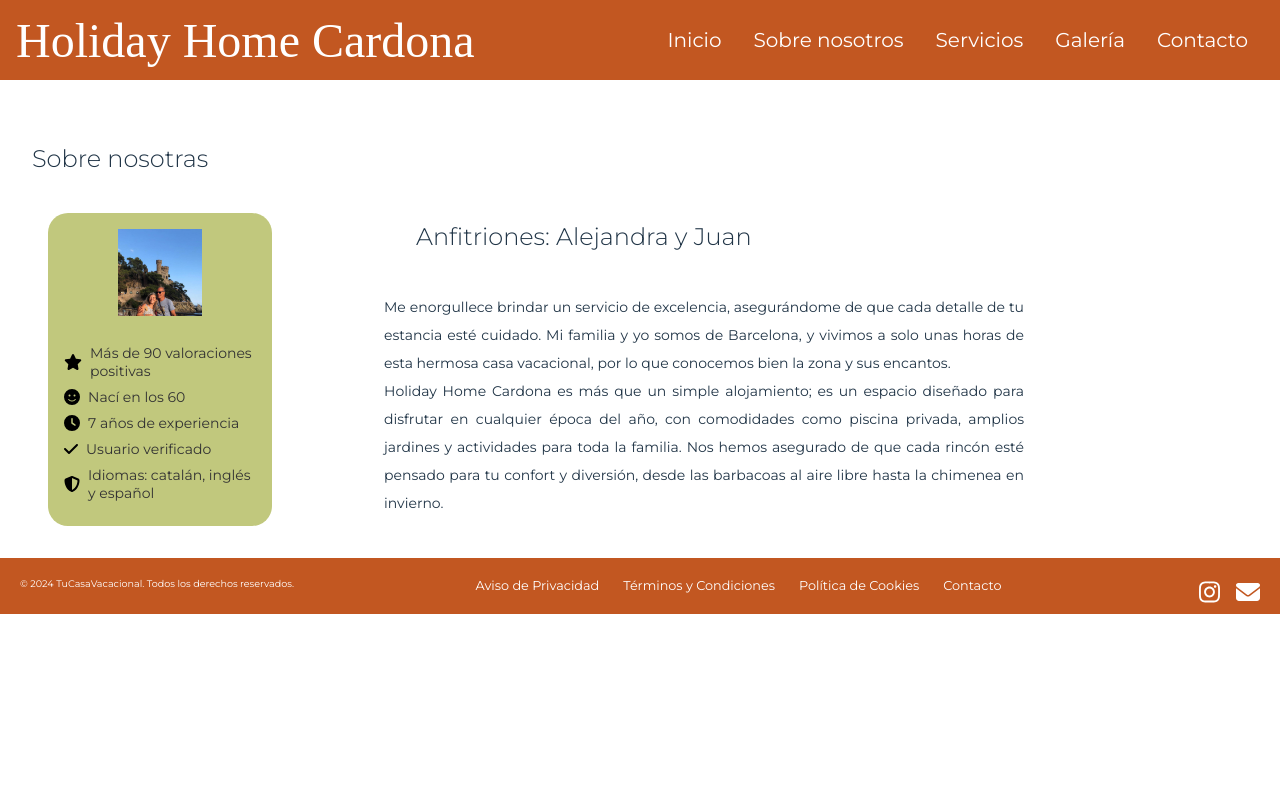
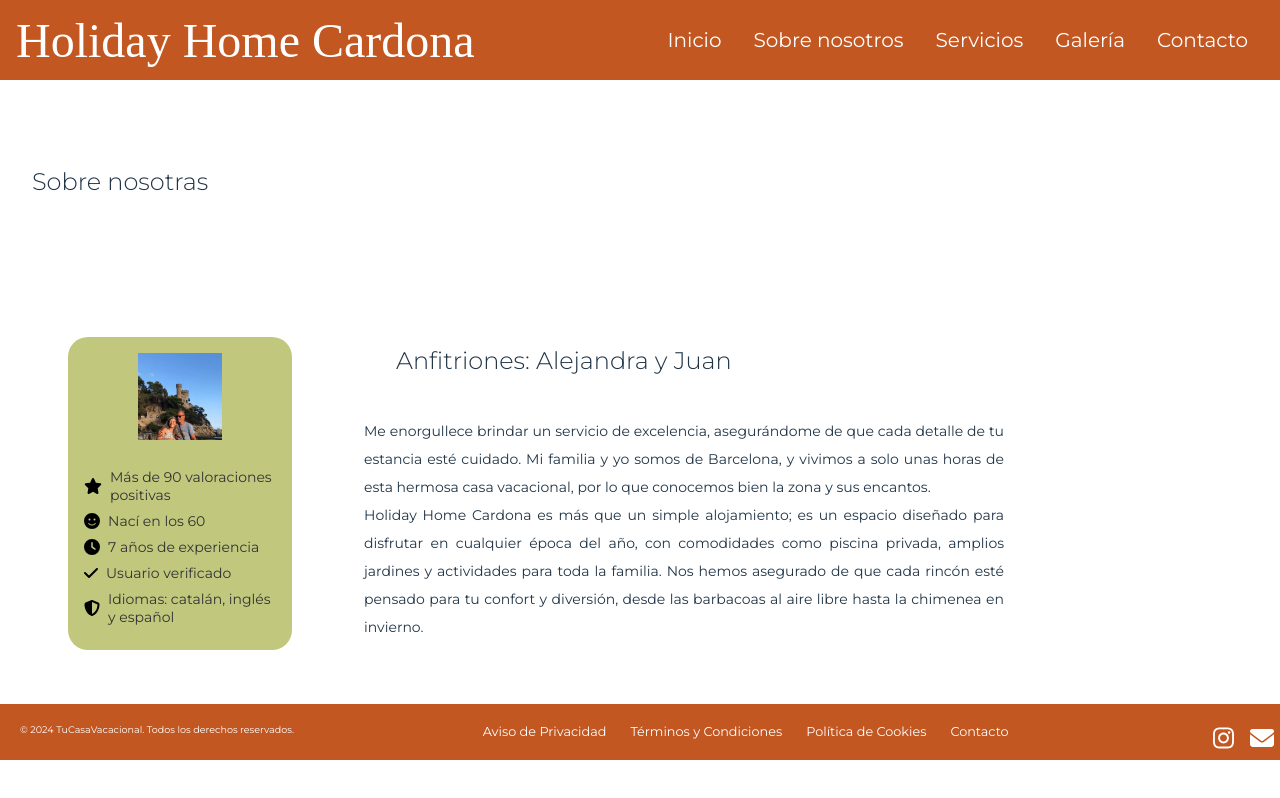
Before and after one commit to SaraJoLo/H.H.Cardona, a React (Vite) app: page /aboutus in a window 1280 px wide. Built offline with nearby package versions, Linux system fonts and the light colour scheme; a web font is replaced by a local one.

Commit message:
styles footer in components

```diff
--- a/src/components/footer/footer.scss
+++ b/src/components/footer/footer.scss
@@ -1,4 +1,5 @@
 .footerBox {
+    width: 98%;
     height: 1rem;
     background-color: #C25721;
     color: #ffffff;
--- a/src/index.css
+++ b/src/index.css
@@ -5,6 +5,8 @@
 }
 
 body{
+  min-height: 100vh;
+  flex-direction: column;
   font-family: 'Montserrat' sans-serif;
 }
 .navBar a {
--- a/src/pages/AboutUs/aboutus.scss
+++ b/src/pages/AboutUs/aboutus.scss
@@ -1,9 +1,10 @@
 .admin-box {
+    width: 100%;
+    height: 78vh;
     display: flex;
     flex-direction: column;
     justify-content:space-around;
     gap: 1rem;
-    margin: 2rem auto;
     font-family: 'montserrat', sans-serif;
 }
 
@@ -18,14 +19,13 @@
 .content-box {
     display: flex;
     gap: 2rem;
-    justify-content: space-between;
+    justify-content: space-around;
     align-items: flex-start;
 }
 
 
 .about-card {
     flex: 0 0 15%;
-    margin-top: 0.5rem;
     margin-left: 3rem;
     background-color: #c1c87d;
     border-radius: 20px;
@@ -64,7 +64,6 @@
     align-items: flex-start;
     justify-content:first baseline;
     line-height: 2;
-    margin-top: 0.5rem;
     padding-right: 20%;
 }
 
```
